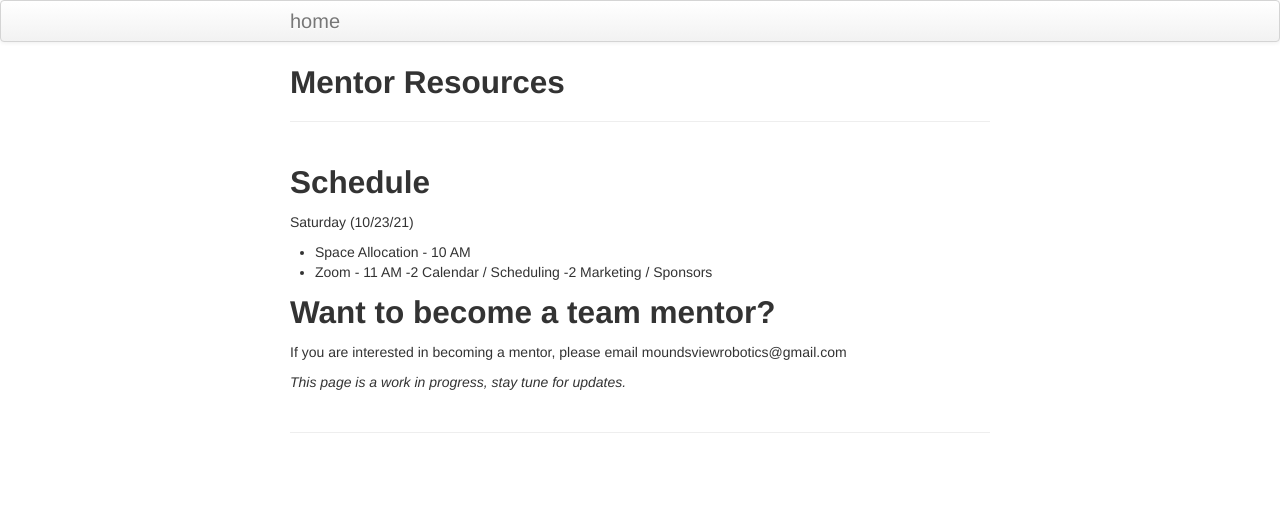
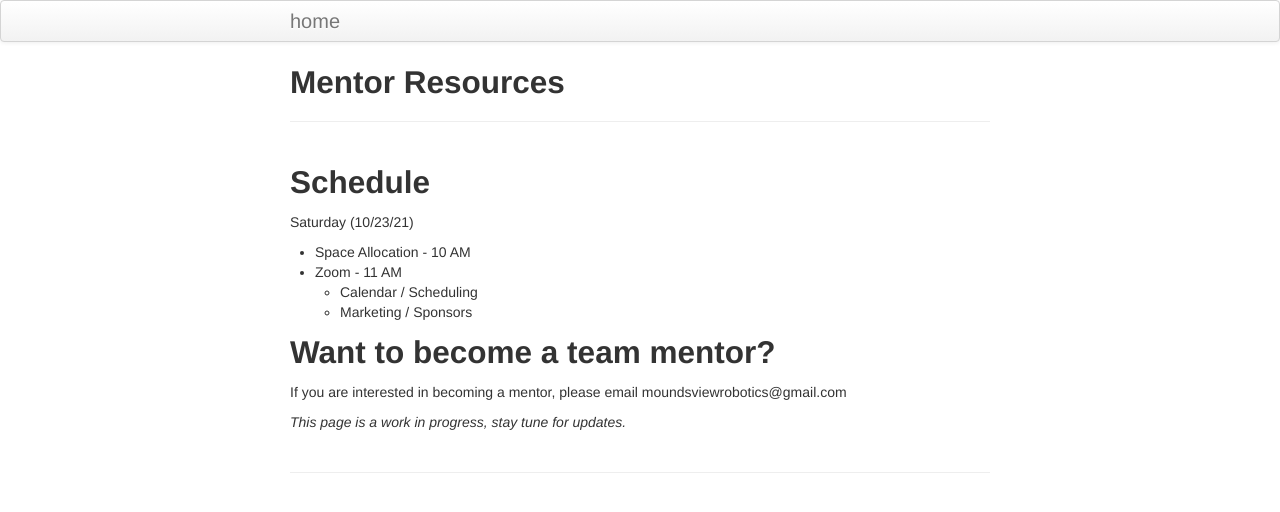
Before and after one commit to CalSch/FRC3407.github.io, a Jekyll site: the page built from pages/mentorresources.md, in a window 1280 px wide. Shown: the top 512 px of the page. Built offline with Jekyll 4.4.1, drawn with Linux system fonts in a browser that asks for light colours.

Commit message:
Updated formatting of bullet list.

```diff
--- a/pages/mentorresources.md
+++ b/pages/mentorresources.md
@@ -8,8 +8,8 @@ description: Resources for mentors
 Saturday (10/23/21)
 - Space Allocation - 10 AM
 - Zoom - 11 AM
--2 Calendar / Scheduling
--2 Marketing / Sponsors
+  - Calendar / Scheduling
+  - Marketing / Sponsors
 
 ## Want to become a team mentor?
 If you are interested in becoming a mentor, please email moundsviewrobotics@gmail.com
```
